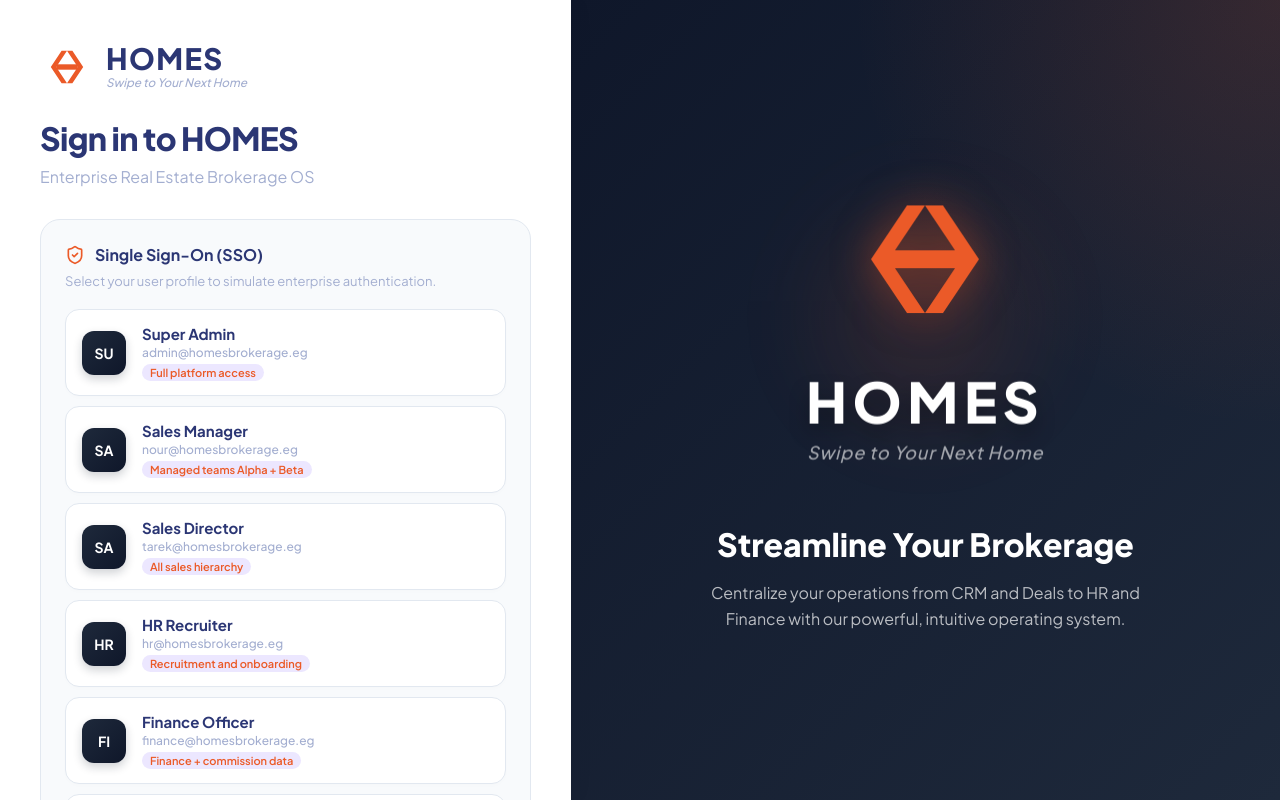
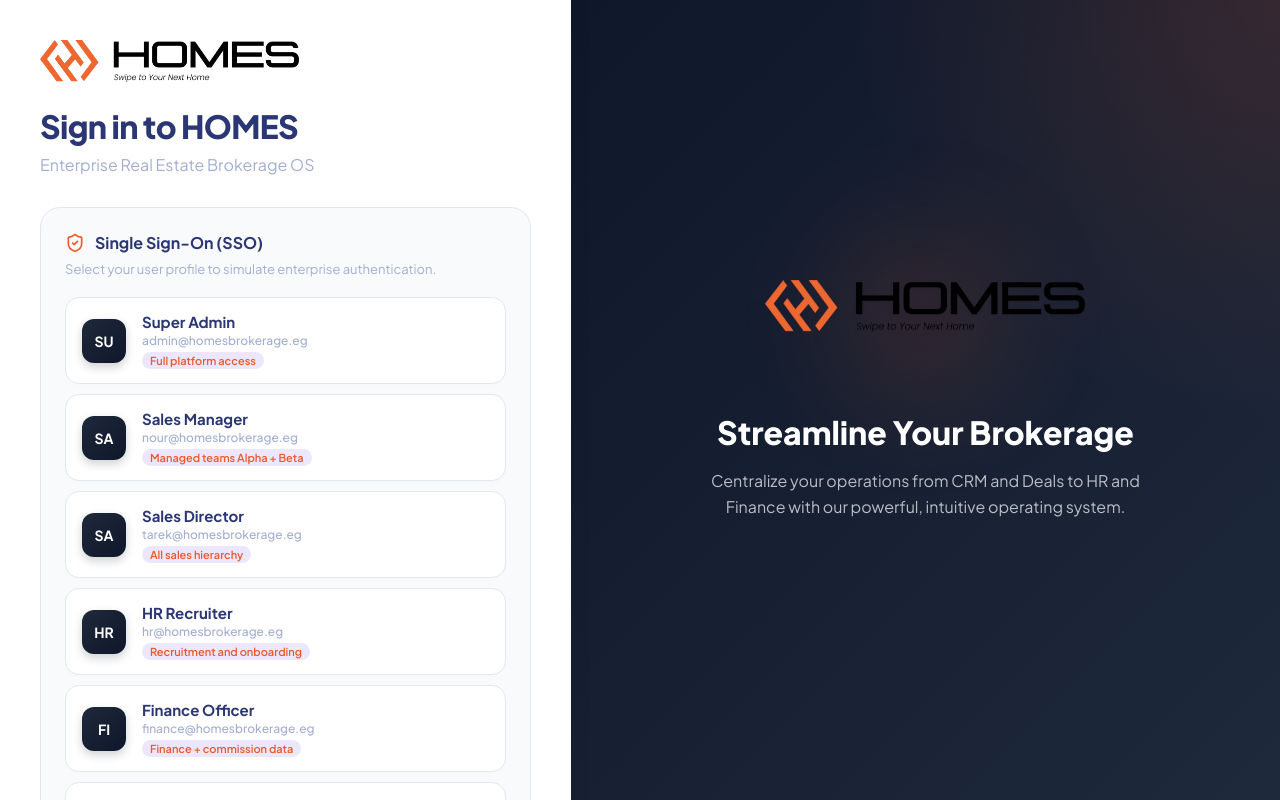
Before and after one commit to ESYSTEMATIC/Homes-Brokerage-OS, a React (Vite) app: page /#/backoffice/dashboard in a window 1280 px wide. Built offline with nearby package versions, Linux system fonts and the light colour scheme.

Commit message:
Updated to official Homes logo image and refined branding

```diff
--- a/src/components/HomesLogo.jsx
+++ b/src/components/HomesLogo.jsx
@@ -1,42 +1,44 @@
 import React from 'react';
+import homesLogoImg from '../assets/homes-logo.png';
 
 export const HomesLogo = ({ size = 32, className = '' }) => (
-  <svg width={size} height={size} viewBox="0 0 100 100" fill="none" className={className}>
-    {/* Left bracket */}
-    <path d="M40 20 L20 50 L40 80 L50 80 L30 50 L50 20 Z" fill="#EB5A28" />
-    {/* Right bracket */}
-    <path d="M60 20 L80 50 L60 80 L50 80 L70 50 L50 20 Z" fill="#EB5A28" />
-    {/* Center crossbar */}
-    <path d="M30 45 L70 45 L70 55 L30 55 Z" fill="#EB5A28" />
-  </svg>
+  <img
+    src={homesLogoImg}
+    alt="Homes Logo"
+    style={{ height: size, width: 'auto', objectFit: 'contain' }}
+    className={className}
+  />
 );
 
-export const HomesLogoFull = ({ height = 36 }) => (
-  <div style={{ display: 'flex', alignItems: 'center', gap: 12 }}>
-    <HomesLogo size={height + 12} />
-    <div style={{ display: 'flex', flexDirection: 'column', justifyContent: 'center' }}>
-      <div style={{ color: 'var(--text-primary)', fontWeight: 900, fontSize: height * 0.7, letterSpacing: '0.05em', lineHeight: 1 }}>HOMES</div>
-      <div style={{ color: 'var(--text-secondary)', fontSize: height * 0.28, fontWeight: 500, fontStyle: 'italic', marginTop: 2 }}>Swipe to Your Next Home</div>
-    </div>
+export const HomesLogoFull = ({ height = 40 }) => (
+  <div style={{ display: 'flex', alignItems: 'center' }}>
+    <img
+      src={homesLogoImg}
+      alt="Homes Logo"
+      style={{ height: height, width: 'auto', objectFit: 'contain' }}
+    />
   </div>
 );
 
-export const HomesLogoAgent = ({ height = 36 }) => (
-  <div style={{ display: 'flex', alignItems: 'center', gap: 12 }}>
-    <HomesLogo size={height + 12} />
-    <div style={{ display: 'flex', flexDirection: 'column', justifyContent: 'center' }}>
-      <div style={{ color: '#fff', fontWeight: 900, fontSize: height * 0.7, letterSpacing: '0.05em', lineHeight: 1 }}>HOMES</div>
-      <div style={{ color: 'rgba(255,255,255,0.7)', fontSize: height * 0.28, fontWeight: 500, fontStyle: 'italic', marginTop: 2 }}>Swipe to Your Next Home</div>
-    </div>
+export const HomesLogoAgent = ({ height = 40 }) => (
+  <div style={{ display: 'flex', alignItems: 'center', filter: 'brightness(0) invert(1)' }}>
+    <img
+      src={homesLogoImg}
+      alt="Homes Logo"
+      style={{ height: height, width: 'auto', objectFit: 'contain' }}
+    />
   </div>
 );
+
 export const HomesLogoShowcase = () => (
   <div className="logo-showcase-container">
     <div className="logo-glow-orb"></div>
     <div className="logo-3d-wrapper">
-      <HomesLogo size={180} className="logo-svg-premium" />
-      <div className="logo-text-premium">HOMES</div>
-      <div className="logo-tagline-premium">Swipe to Your Next Home</div>
+      <img
+        src={homesLogoImg}
+        alt="Homes Logo"
+        style={{ width: '320px', height: 'auto', marginBottom: '20px' }}
+      />
     </div>
   </div>
 );
```
Also changed, not shown: src/assets/homes-logo.png (added).
